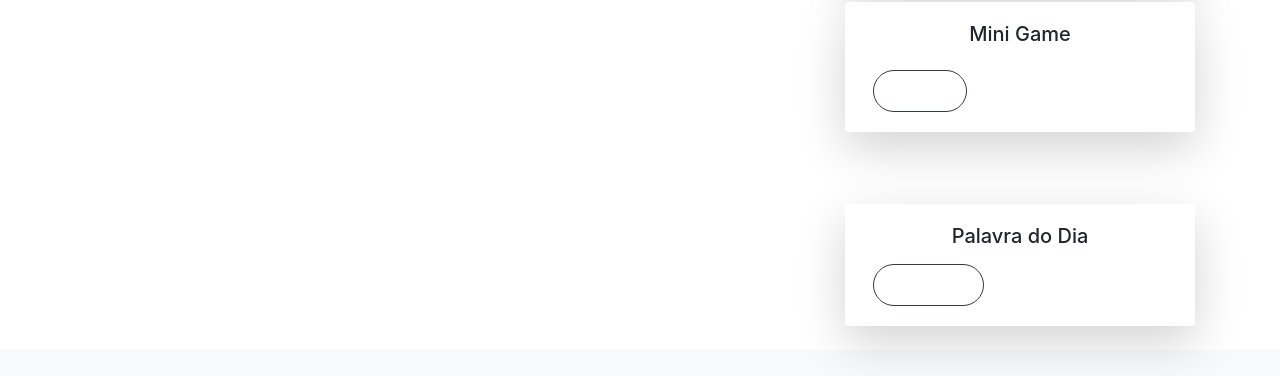
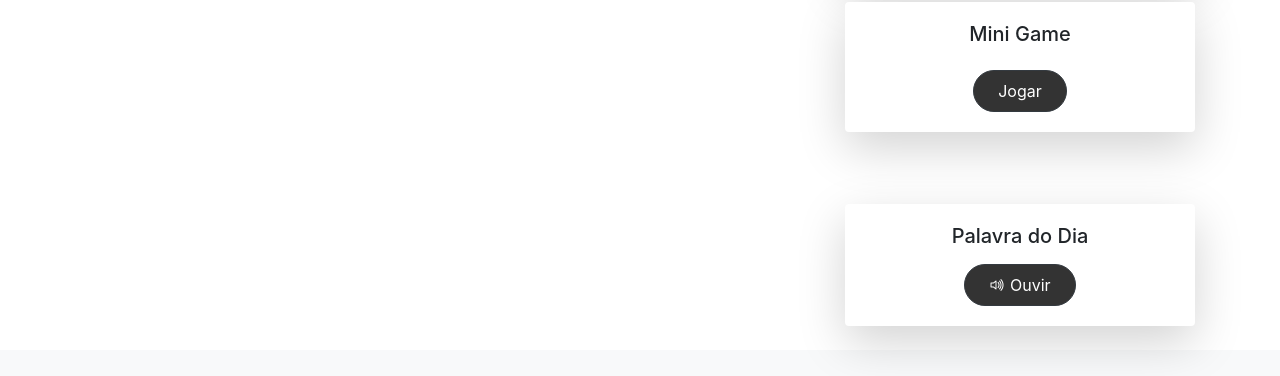
Before and after one commit to carlorique/projeto-dicio, an Angular app: page / in a window 1280 px wide. Shown: the part 404-780 px from the top of the page. Built offline with nearby package versions, Linux system fonts and the light colour scheme; no server answers.

Commit message:
align buttons - cemter

```diff
--- a/src/app/components/dia/dia.component.css
+++ b/src/app/components/dia/dia.component.css
@@ -0,0 +1,3 @@
+.bg-gray-333 {
+  background-color: #333;
+}
--- a/src/app/components/dia/dia.component.html
+++ b/src/app/components/dia/dia.component.html
@@ -5,13 +5,15 @@
         <!-- Card "Palavra do dia" -->
         <div class="mb-4">
           <div class="card bg-white border-0 rounded-lg shadow-lg">
-            <div class="card-body">
-              <h5 class="card-title text-center">Palavra do Dia</h5>
-              <p class="card-text text-center">{{ wordOfTheDay }}</p>
-              <button type="button" class="btn btn-outline-dark bg-gray-900 text-white px-4 py-2 rounded-pill hover:bg-gray-800 transition duration-300 flex items-center justify-center ml-2" (click)="speakFirstWord()">
-                <i class="bi bi-volume-up"></i>
-                Ouvir
-              </button>
+            <div class="card-body text-center">
+                <h5 class="card-title">Palavra do Dia</h5>
+                <p class="card-text">{{ wordOfTheDay }}</p>
+
+                <button type="button" class="btn btn-outline-dark bg-gray-333 text-white px-4 py-2 rounded-pill hover:bg-gray-800 transition duration-300" (click)="speakFirstWord()">
+                    <i class="bi bi-volume-up"></i>
+                    Ouvir
+                </button>
+
             </div>
           </div>
         </div>
--- a/src/app/components/recent/recent.component.css
+++ b/src/app/components/recent/recent.component.css
@@ -0,0 +1,3 @@
+.custom-bg-red {
+  background-color: #333;
+}
--- a/src/app/components/recent/recent.component.html
+++ b/src/app/components/recent/recent.component.html
@@ -15,15 +15,15 @@
       </div>
       <!-- Novo Card "Mini Game" -->
       <div class="mb-4">
-        <div class="card bg-white border-0 rounded-lg shadow-lg">
+        <div class="card bg-gray-200 border-0 rounded-lg shadow-lg">
             <div class="card-body">
                 <h5 class="card-title text-center mb-4">Mini Game</h5>
-                <a href="https://termo-game-psi.vercel.app/" target="_blank" class="btn btn-outline-dark bg-gray-500 text-white px-4 py-2 rounded-pill transition duration-300 flex items-center justify-center ml-2">Jogar</a>
+                <div style="text-align: center;">
+                    <a href="https://termo-game-psi.vercel.app/" target="_blank" class="btn btn-outline-dark bg-gray-400 text-white px-4 py-2 rounded-pill custom-bg-red">Jogar</a>
+                </div>
             </div>
         </div>
-    </div>
-
-
+      </div>
 
     </div>
   </div>
```
